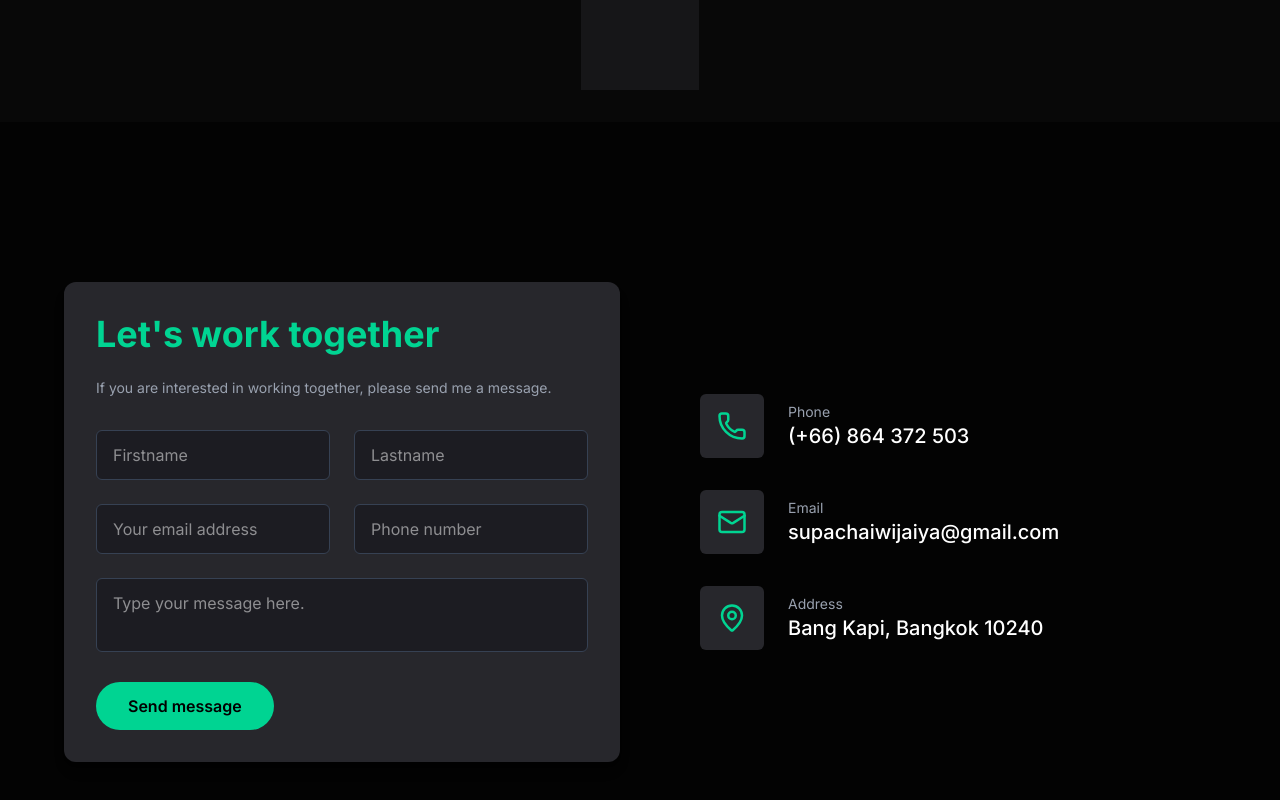
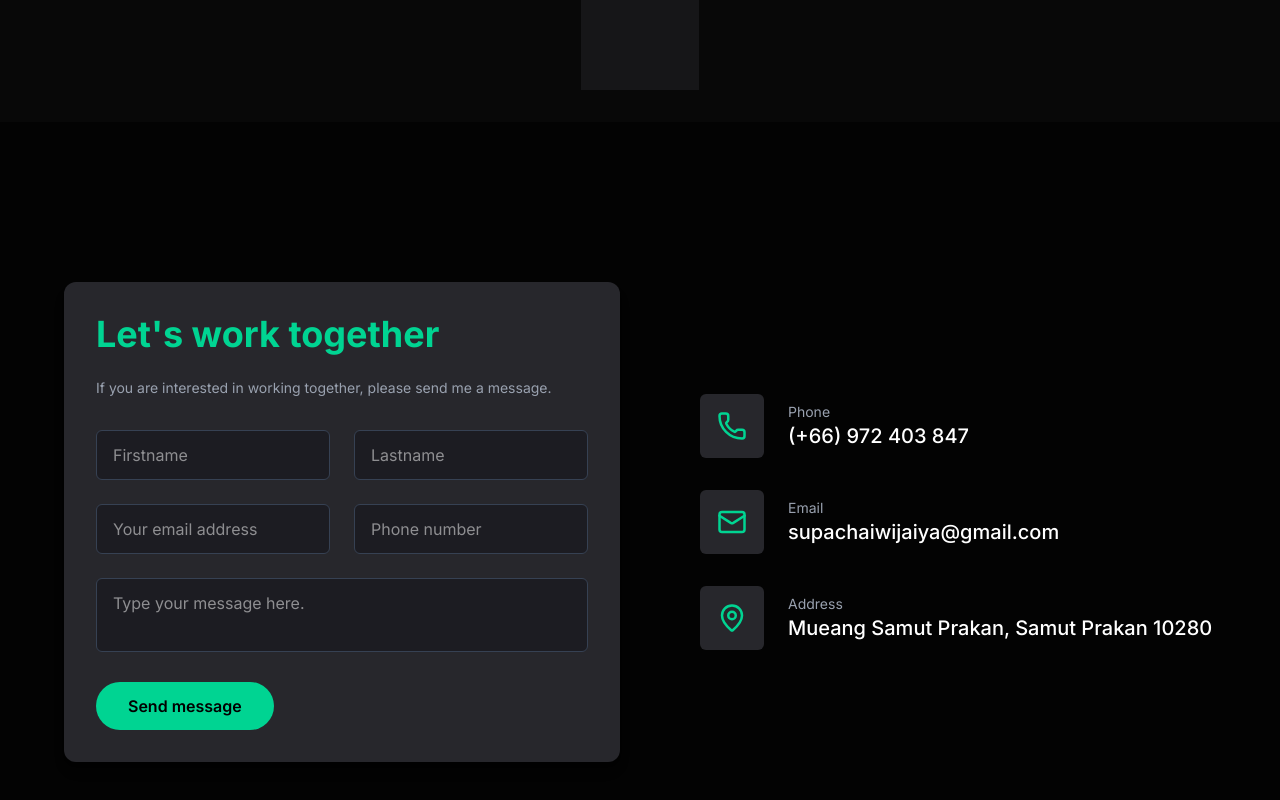
Before and after one commit to WSupachai/My-Portfolio, a Next.js app: page /public in a window 1280 px wide. Shown: the part 3290-4090 px from the top of the page. Built offline with nearby package versions, Linux system fonts and the light colour scheme; no server answers; the database is empty.

Commit message:
fix:adddress and telno

```diff
--- a/src/components/sections/ContactSection.tsx
+++ b/src/components/sections/ContactSection.tsx
@@ -140,7 +140,7 @@ export default function ContactSection() {
             </div>
             <div>
               <p className="text-gray-400 text-sm">Phone</p>
-              <p className="text-xl font-medium">(+66) 864 372 503</p>
+              <p className="text-xl font-medium">(+66) 972 403 847</p>
             </div>
           </div>
           {/* Email Item */}
@@ -162,7 +162,7 @@ export default function ContactSection() {
             </div>
             <div>
               <p className="text-gray-400 text-sm">Address</p>
-              <p className="text-xl font-medium">Bang Kapi, Bangkok 10240</p>
+              <p className="text-xl font-medium">Mueang Samut Prakan, Samut Prakan 10280</p>
             </div>
           </div>
         </div>
```
